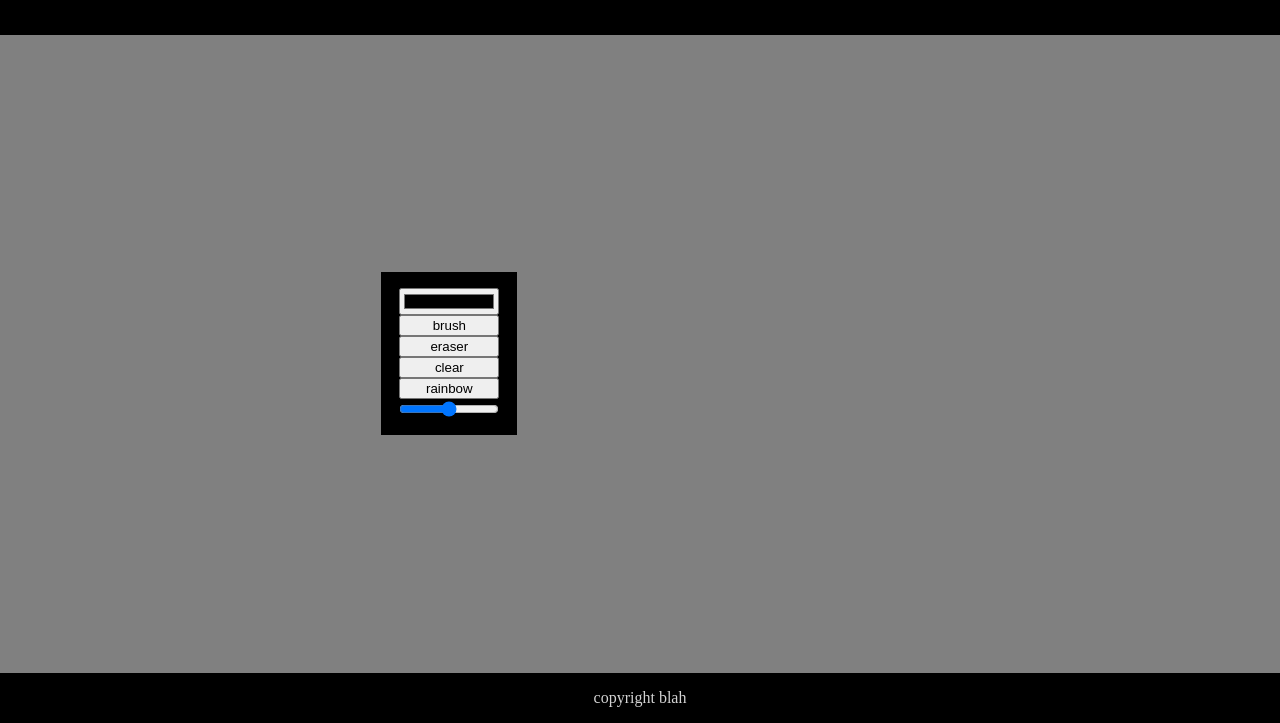
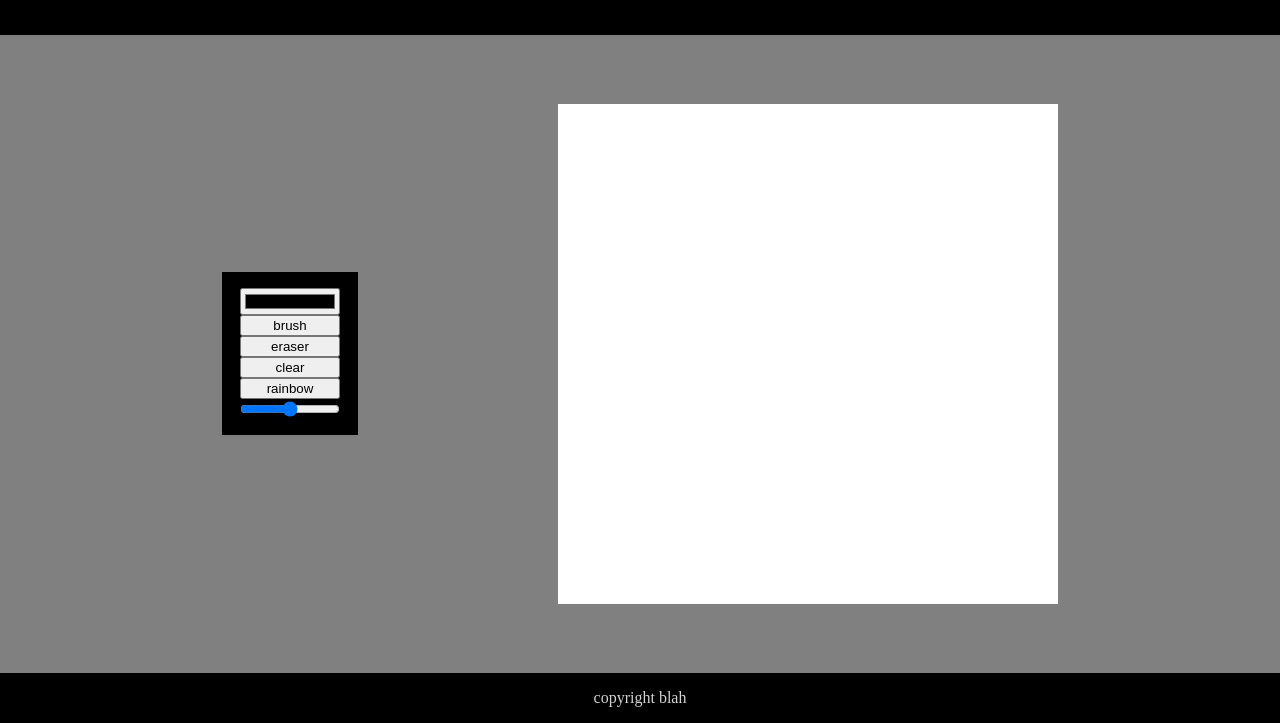
Before and after one commit to Hiqqup/pixel-sketch, a plain HTML site: page index.html in a window 1280 px wide. Shown: the part 77-800 px from the top of the page. Drawn offline with Linux system fonts and the light colour scheme.

Commit message:
Add default brush feature

```diff
--- a/index.html
+++ b/index.html
@@ -7,7 +7,7 @@
     <link rel="stylesheet" href="styles.css">
     <script src="script.js" defer></script>
 </head>
-<body>
+<body ondragstart="return false;" ondrop="return false;">
     <header class="header">
         <h1 class="title">Pixel-Sketch</h1>
     </header>
--- a/script.js
+++ b/script.js
@@ -0,0 +1,23 @@
+const canvas = document.querySelector('.canvas');
+generateGrid(16, 16);
+
+function generateGrid(width, height){
+    for(let i =0; i<height;i++){
+        const row = document.createElement('div');
+        row.classList.add('gridRow');
+        for(let j = 0; j<width;j++){
+            const gridEl = document.createElement('div');
+            gridEl.classList.add('gridEl');
+            gridEl.addEventListener('mousedown', changeColor);
+            gridEl.addEventListener('mouseover', changeColor);
+            row.appendChild(gridEl);
+        }
+        canvas.appendChild(row);
+    }
+}
+function changeColor(e){
+    if (e.type === 'mouseover' && e.buttons==1 || e.type === 'mousedown'){
+        e.target.style.backgroundColor = 'black';
+    }
+
+}
--- a/styles.css
+++ b/styles.css
@@ -1,3 +1,5 @@
+
+
 body{
     height: 100vh;
     margin: 0;
@@ -19,7 +21,7 @@ body{
 
 .main{
     display: flex;
-    justify-content: space-evenly;
+    justify-content: center;
     flex: 3;
     align-items: center;
 }
@@ -29,7 +31,25 @@ body{
     background-color: black;
     padding:16px;
     align-items: center;
+    margin-right: 200px;
 }
 .buttons button, .buttons input{
     width: 100px;
 }
+.canvas{
+    display: flex;
+    flex-direction: column;
+    width: 500px;
+    height: 500px;
+    background-color: white;
+    flex-basis: 500px;
+    flex-shrink: 1;
+}
+
+.gridRow, .gridEl{
+    display: flex;
+    flex: 1;
+}
+.toggled{
+    background-color: black;
+}
```
